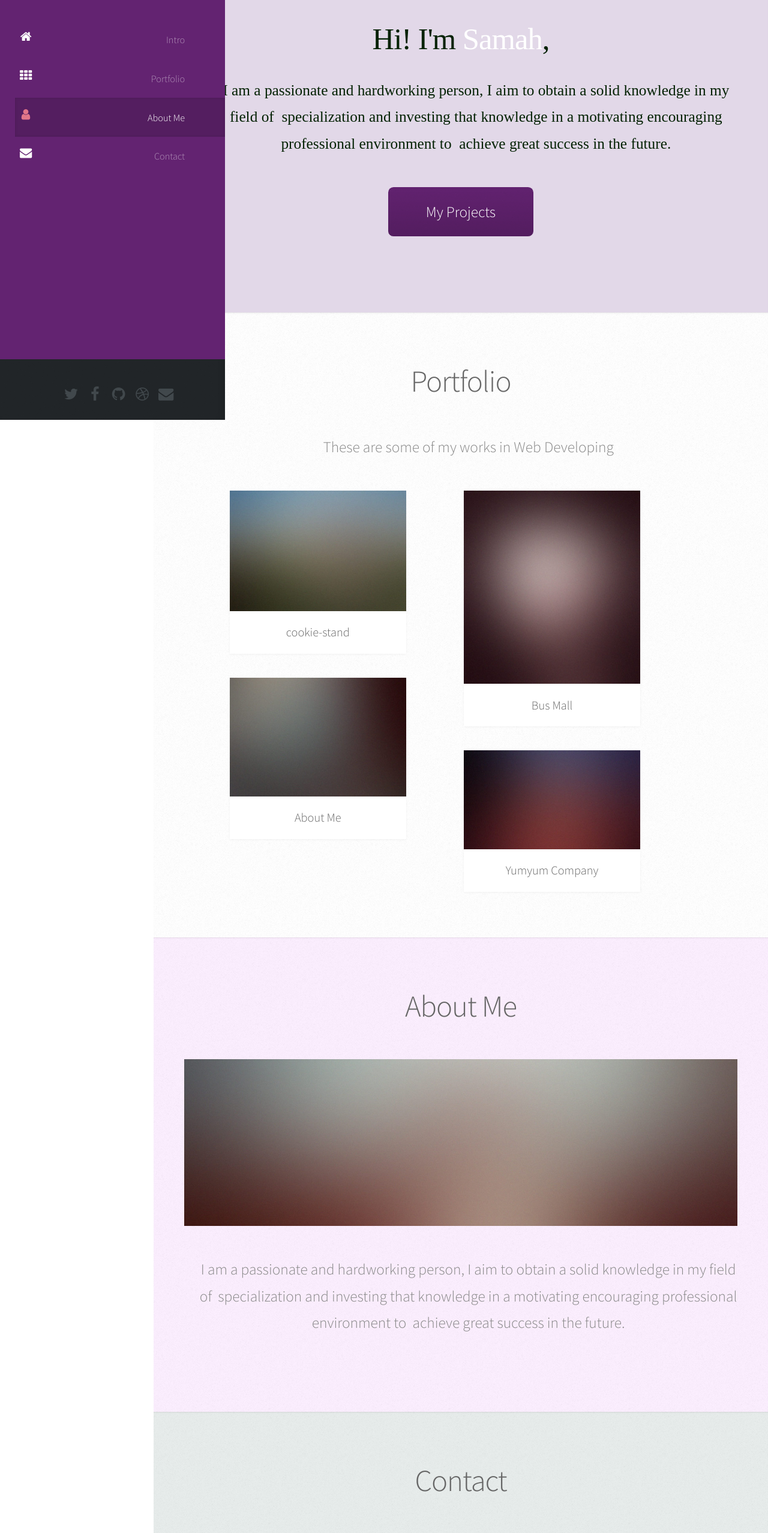
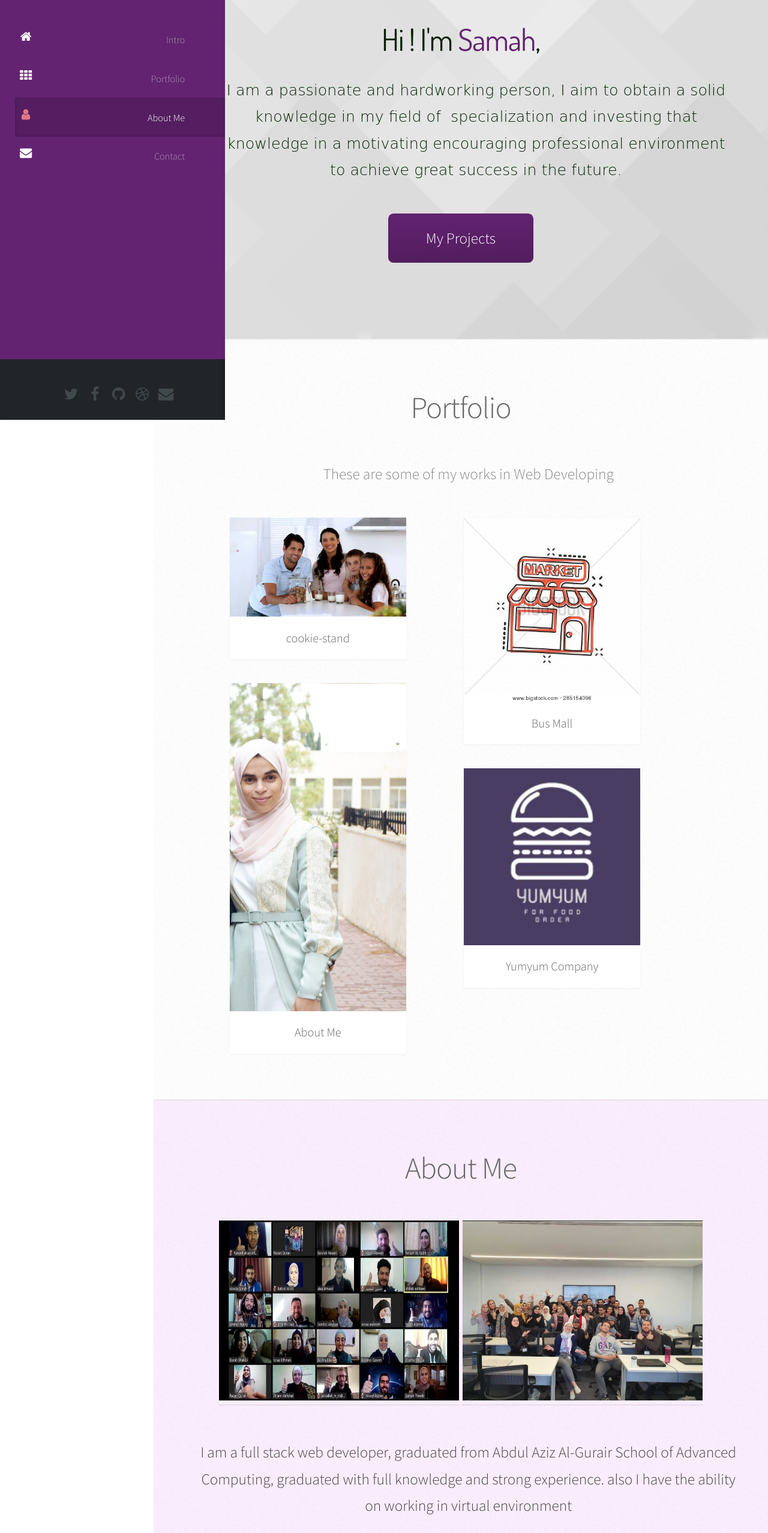
Before and after one commit to samahthwib/portfolio, a plain HTML site: page index.html in a window 1280 px wide. Shown: the part 100-2656 px from the top of the page at 60% size. Drawn offline with Linux system fonts and the light colour scheme; files whose address does not match are found by name.

Commit message:
modified copy

```diff
--- a/assets/css/base.css
+++ b/assets/css/base.css
@@ -3,7 +3,8 @@
 @import url("./modules/module1.css");
 @import url("font-awesome.min.css");
 @import url("https://fonts.googleapis.com/css?family=Source+Sans+Pro:300,300italic,400,600");
-
+@import url('https://fonts.googleapis.com/css2?family=Dosis&family=Raleway:wght@300&display=swap');
+@import url('https://fonts.googleapis.com/css2?family=Courgette&display=swap');
 /*
 	Prologue by HTML5 UP
 	html5up.net | @ajlkn
@@ -151,6 +152,7 @@ header {
 }
 
   header > p {
+    font-family: cursive;
     margin: 1em 0 0 2em;
   }
 
@@ -211,6 +213,11 @@ p, ul, ol, dl, table {
   margin-left: 1em;
 }
 
+p.a{
+  margin-top: 2em;
+  color: #464444;
+}
+
 br.clear {
   clear: both;
 }
--- a/assets/css/layout.css
+++ b/assets/css/layout.css
@@ -69,10 +69,12 @@
 
         #main > section.dark h2, #main > section.dark h3, #main > section.dark h4, #main > section.dark h5, #main > section.dark h6 {
           color: inherit;
+          font-family: 'Dosis', sans-serif;
         }
 
         #main > section.dark strong {
-          color: #fff;
+          font-family: 'Dosis', sans-serif;
+          color: #632371;
           border-color: inherit;
         }
 
@@ -92,8 +94,8 @@
       }
 
       #main > section.one {
-        background-color: #e2d8e8;
-        background-image: url("../../images/forest.jpg");
+        /* background-color: #e2d8e8; */
+        background-image: url("images/me.jpg");
       }
 
       #main > section.two {
--- a/index.html
+++ b/index.html
@@ -41,10 +41,10 @@
 
 					<!-- Social Icons -->
 						<ul class="icons">
-							<li><a href="https://www.twitter.com/" class="icon fa-twitter"><span class="label">Twitter</span></a></li>
-							<li><a href="https://www.facebook.com/" class="icon fa-facebook"><span class="label">Facebook</span></a></li>
-							<li><a href="https://github.com/" class="icon fa-github"><span class="label">Github</span></a></li>
-							<li><a href="https://www.linkedin.com/in/samah-thwieb-2413b6178" class="icon fa-dribbble"><span class="label">Dribbble</span></a></li>
+							<li><a href="https://www.twitter.com/" target="_blank" class="icon fa-twitter"><span class="label">Twitter</span></a></li>
+							<li><a href="https://www.facebook.com/" target="_blank" class="icon fa-facebook"><span class="label">Facebook</span></a></li>
+							<li><a href="https://github.com/samahthwib" target="_blank" class="icon fa-github"><span class="label">Github</span></a></li>
+							<li><a href="https://www.linkedin.com/in/samah-thwieb-2413b6178" target="_blank" class="icon fa-dribbble"><span class="label">Dribbble</span></a></li>
 							<li><a href="mailto:samah.thweib@hotmail.com" class="icon fa-envelope"><span class="label">Email</span></a></li>
 						</ul>
 
@@ -56,13 +56,15 @@
 			<div id="main">
 
 				<!-- Intro -->
-					<section id="top" class="one dark cover">
+					<section id="top" class="one dark cover" style="background-image: url('images/me1.jpg');">
 						<div class="container">
 
 							<header>
-								<h2 class="alt">Hi! I'm <strong>Samah</strong>, <br />
+								<h2 class="alt">Hi ! I'm <strong>Samah</strong>, <br />
 							    </h2>
-								<p>I am a passionate and hardworking person, I aim to obtain a solid knowledge in my field of  specialization and investing that knowledge in a motivating encouraging professional environment to  achieve great success in the future.<br />
+								<p>I am a passionate and hardworking person, I aim to obtain a solid knowledge
+									in my field of  specialization and investing that knowledge in a motivating encouraging
+									 professional environment to achieve great success in the future.<br />
 								</p>
 							</header>
 
@@ -86,13 +88,13 @@
 							<div class="row">
 								<div class="col-4 col-12-mobile">
 									<article class="item">
-										<a href="https://github.com/samahthwib/cookie-stand" class="image fit"><img src="images/pic02.jpg" alt="" /></a>
+										<a href="https://github.com/samahthwib/cookie-stand" target="_blank" class="image fit"><img src="images/family.jpg" alt="" /></a>
 										<header>
 											<h3>cookie-stand</h3>
 										</header>
 									</article>
 									<article class="item">
-										<a href="https://github.com/samahthwib/About-Me" class="image fit"><img src="images/pic03.jpg" alt="" /></a>
+										<a href="https://github.com/samahthwib/About-Me" target="_blank" class="image fit" ><img src="images/samah.png" alt="" /></a>
 										<header>
 											<h3>About Me</h3>
 										</header>
@@ -100,13 +102,13 @@
 								</div>
 								<div class="col-4 col-12-mobile">
 									<article class="item">
-										<a href="https://github.com/samahthwib/bus-mall" class="image fit"><img src="images/pic04.jpg" alt="" /></a>
+										<a href="https://github.com/samahthwib/bus-mall" target="_blank" class="image fit"><img src="images/market.jpg" alt="" /></a>
 										<header>
 											<h3>Bus Mall</h3>
 										</header>
 									</article>
 									<article class="item">
-										<a href="https://github.com/yumyum-hungers/yumyum" class="image fit"><img src="images/pic05.jpg" alt="" /></a>
+										<a href="https://github.com/yumyum-hungers/yumyum" target="_blank" class="image fit"><img src="images/yumyum (3).jpg" alt="" /></a>
 										<header>
 											<h3>Yumyum Company</h3>
 										</header>
@@ -126,11 +128,15 @@
 								<h2>About Me</h2>
 							</header>
 
-							<a href="#" class="image featured"><img src="images/pic08.jpg" alt="" /></a>
+							<a href="#" class="images featured"><img src="images/samah1.jpg" alt=""
+								 width="400" height="300px" /></a>
 
-							<p>I am a passionate and hardworking person, I aim to obtain a solid knowledge in my field of
-								specialization and investing that knowledge in a motivating encouraging professional
-								environment to  achieve great success in the future.</p>
+								 <a href="#" class="images featured"><img src="images/samah3.jpg" alt=""
+									width="400" height="300px" /></a>
+
+							<p class="a">I am a full stack web developer, graduated from Abdul Aziz Al-Gurair School of Advanced
+								Computing, graduated with full knowledge and strong experience. also I have the ability
+							on working in virtual environment   </p>
 
 						</div>
 					</section>
```
Also changed, not shown: images/family.jpg (added), images/market.jpg (added), images/me1.jpg (added), images/samah.png (added), images/samah1.jpg (added), images/samah2.jpg (added), images/samah3.jpg (added), images/yumyum (3).jpg (added).
